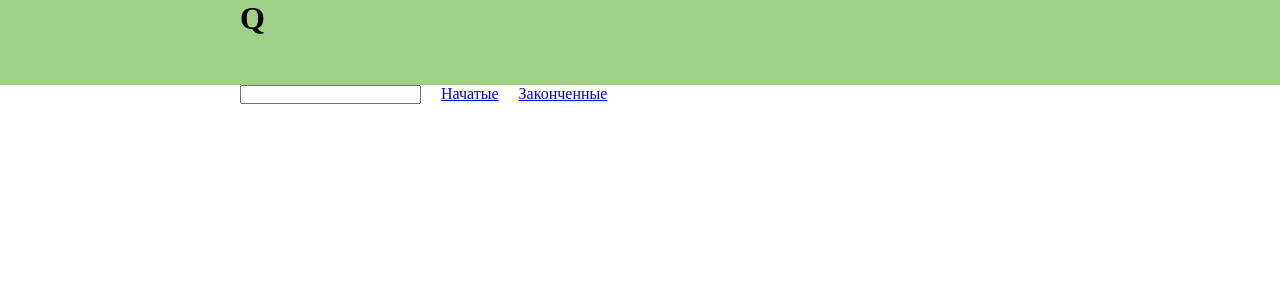
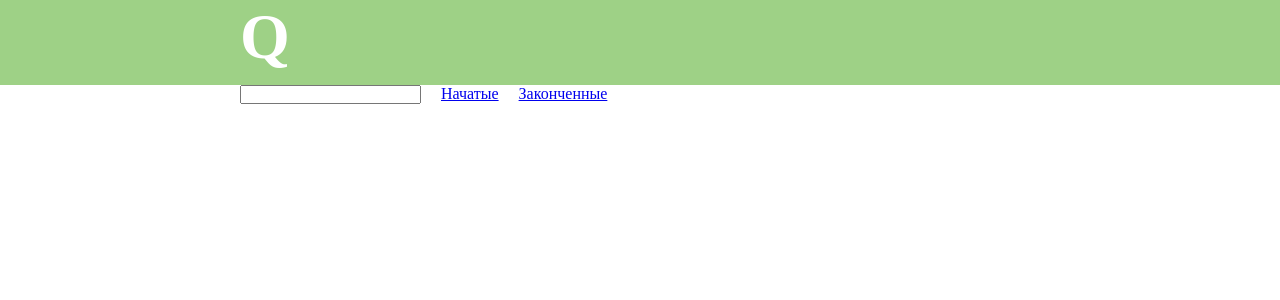
Before and after one commit to wallacce135/Questory, a Vue app: page / in a window 1280 px wide. Shown: the top 300 px of the page. Built offline with nearby package versions, Linux system fonts and the light colour scheme.

Commit message:
new header

```diff
--- /dev/null
+++ b/src/components/Header.vue
@@ -0,0 +1,25 @@
+<template>
+    <header>
+    <div class="container">
+      <span>
+          <h1>
+              <router-link class="link" to="/">Q</router-link>
+          </h1>
+      </span>
+    </div>
+  </header>
+</template>
+
+<style scoped>
+header {
+  height: 85px;
+  width: 100%;
+  background: #9ED186;
+}
+h1 a {
+  font-size: 64px;
+  font-family: Gilroy;
+  text-decoration: none;
+  color: #fff;
+}
+</style>
--- a/src/views/Home.vue
+++ b/src/views/Home.vue
@@ -1,9 +1,5 @@
 <template>
-  <header>
-    <div class="container">
-      <span><h1>Q</h1></span>
-    </div>
-  </header>
+  <Header></Header>
   <main class="container">
     <div>
       <input type="text">
@@ -16,23 +12,21 @@
 </template>
 
 <script>
+import Header from '.././components/Header.vue'
+
+export default {
+  name: 'Home',
+  components: {
+    Header
+  }
+}
 </script>
 
 <style lang="scss">
-header {
-  height: 85px;
-  width: 100%;
-  background: #9ED186;
-}
 .container {
   width: calc(100vw / 1.6);
   margin: 0 auto;
   display: flex;
-}
-.logo a {
-  font-size: 64px;
-  font-family: Combay;
-  text-decoration: none;
 }
 ul {
   list-style: none;
```
